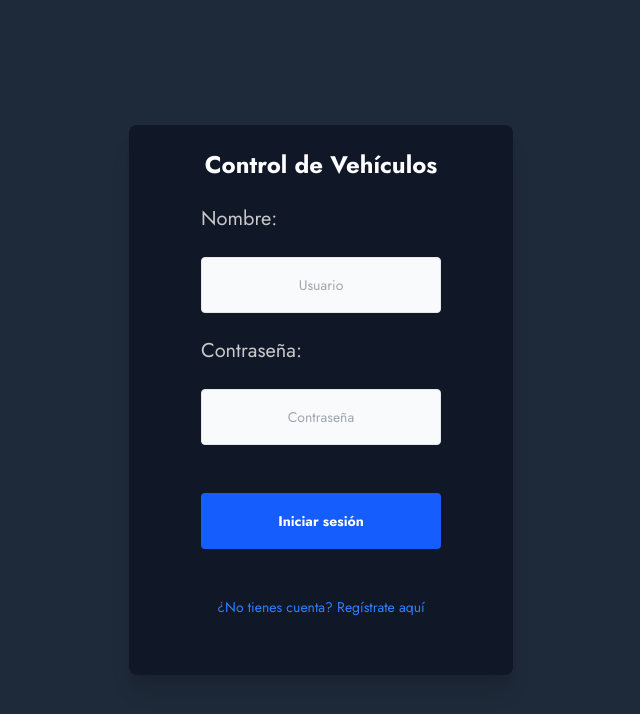
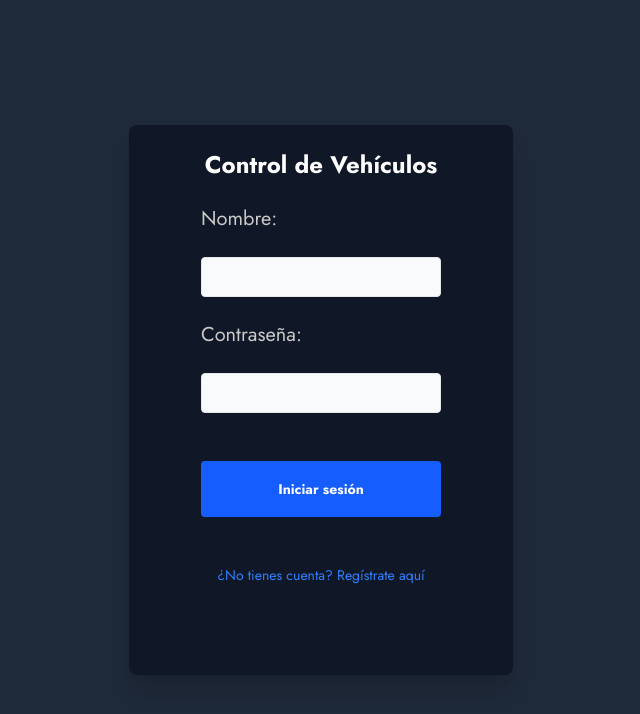
Before and after one commit to Honcito/Control_Vehiculos_nodejs_react, a React (Vite) app in the folder frontend/: page /login in a window 1280 px wide. Shown: the top 714 px of the page, without its empty margins (319-959 px from the left). Built offline with nearby package versions, Linux system fonts and the light colour scheme; no server answers.

Commit message:
login functionally

```diff
--- a/frontend/src/context/AuthContext.jsx
+++ b/frontend/src/context/AuthContext.jsx
@@ -16,6 +16,8 @@ export const AuthProvider = ({ children }) => {
   // Login
   const login = async (credentials) => {
     try {
+      console.log("Enviando login con:", credentials);
+
       const res = await axios.post("http://localhost:3000/api/auth/login", credentials, {
         withCredentials: true,
       });
--- a/frontend/src/pages/HomePage.jsx
+++ b/frontend/src/pages/HomePage.jsx
@@ -6,7 +6,7 @@ const HomePage = () => {
   const [user, setUser] = useState(null);
 
   useEffect(() => {
-    api.get("/auth/me")
+    api.get("/api/auth/me")
       .then(res => setUser(res.data))
       .catch(() => setUser(null));
   }, []);
@@ -15,11 +15,11 @@ const HomePage = () => {
 
   return (
     <div>
-      <h1>Bienvenido, {user.username}</h1>
+      <h1>Bienvenido/a, {user.username.charAt(0).toUpperCase() + user.username.toLowerCase().slice(1)}</h1>
       {user.role === "ROLE_ADMIN" ? (
-        <p>Eres administrador, puedes gestionar todo.</p>
+        <p>Eres administrador/a, puedes gestionar todo.</p>
       ) : (
-        <p>Eres usuario normal, solo puedes registrar vehículos.</p>
+        <p>Eres usuario/a normal, solo puedes registrar vehículos.</p>
       )}
     </div>
   );
--- a/frontend/src/pages/Login.jsx
+++ b/frontend/src/pages/Login.jsx
@@ -15,7 +15,7 @@ const Login = () => {
     const result = await login({ nombre, password });
 
     if (result.success) {
-      navigate("/");
+      navigate("/home");
     } else {
       setError(result.message);
     }
@@ -38,11 +38,10 @@ const Login = () => {
           <br/>
           <div className="mb-8 flex items-center justify-center">
             <input
-              className="w-60 h-14 px-4 text-sm bg-gray-50 focus:outline-none focus:ring-2 focus:ring-blue-500 border border-gray-200 rounded text-gray-600 text-center"
+              className="w-60 h-10 px-4 text-sm bg-gray-50 focus:outline-none focus:ring-2 focus:ring-blue-500 border border-gray-200 rounded text-gray-600 text-left"
               type="text"
               value={nombre}
               onChange={(e) => setNombre(e.target.value)}
-              placeholder="Usuario"
               required
             />
           </div>
@@ -53,11 +52,10 @@ const Login = () => {
           <br/>
           <div className="mb-6 flex items-center justify-center">
             <input
-              className="w-60 h-14 px-4 text-sm bg-gray-50 focus:outline-none focus:ring-2 focus:ring-blue-500 border border-gray-200 rounded text-gray-600 text-center"
+              className="w-60 h-10 px-4 text-sm bg-gray-50 focus:outline-none focus:ring-2 focus:ring-blue-500 border border-gray-200 rounded text-gray-600 text-left"
               type="password"
               value={password}
               onChange={(e) => setPassword(e.target.value)}
-              placeholder="Contraseña"
               required
             />
           </div>
```
